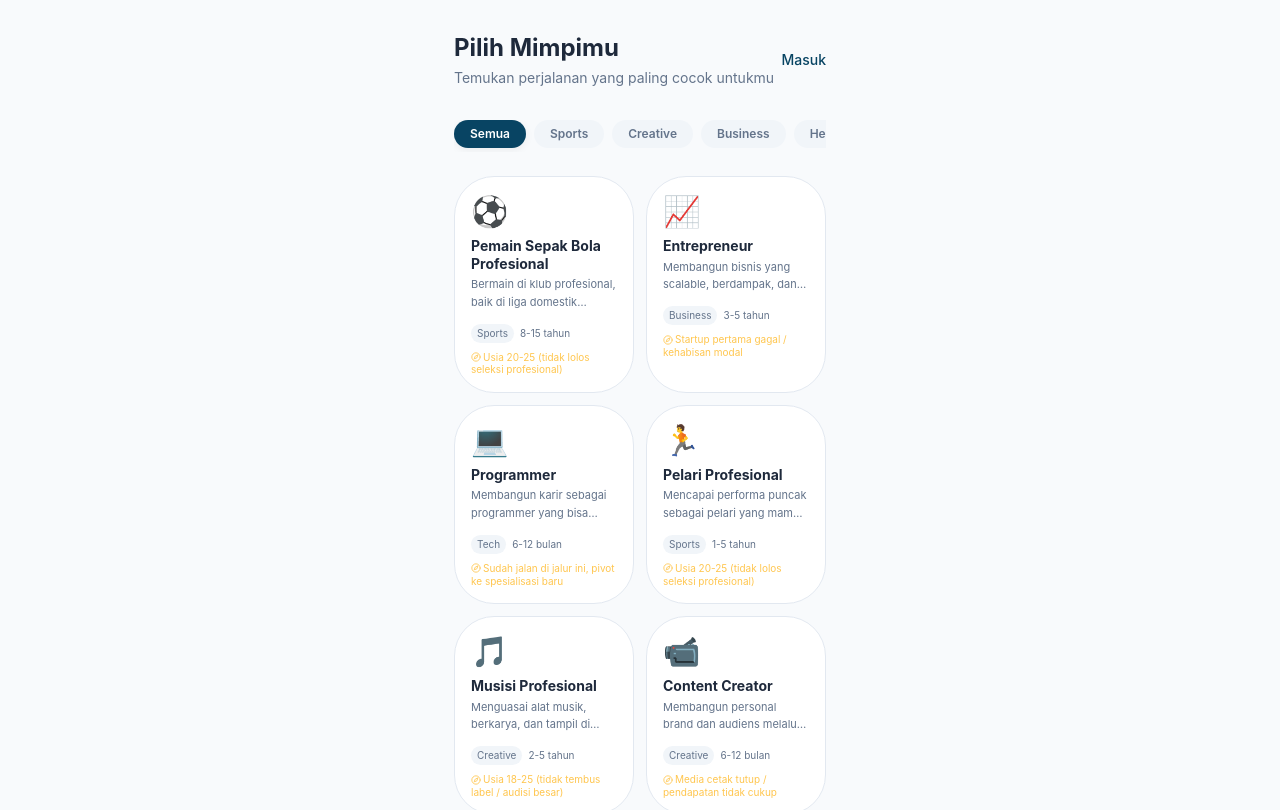
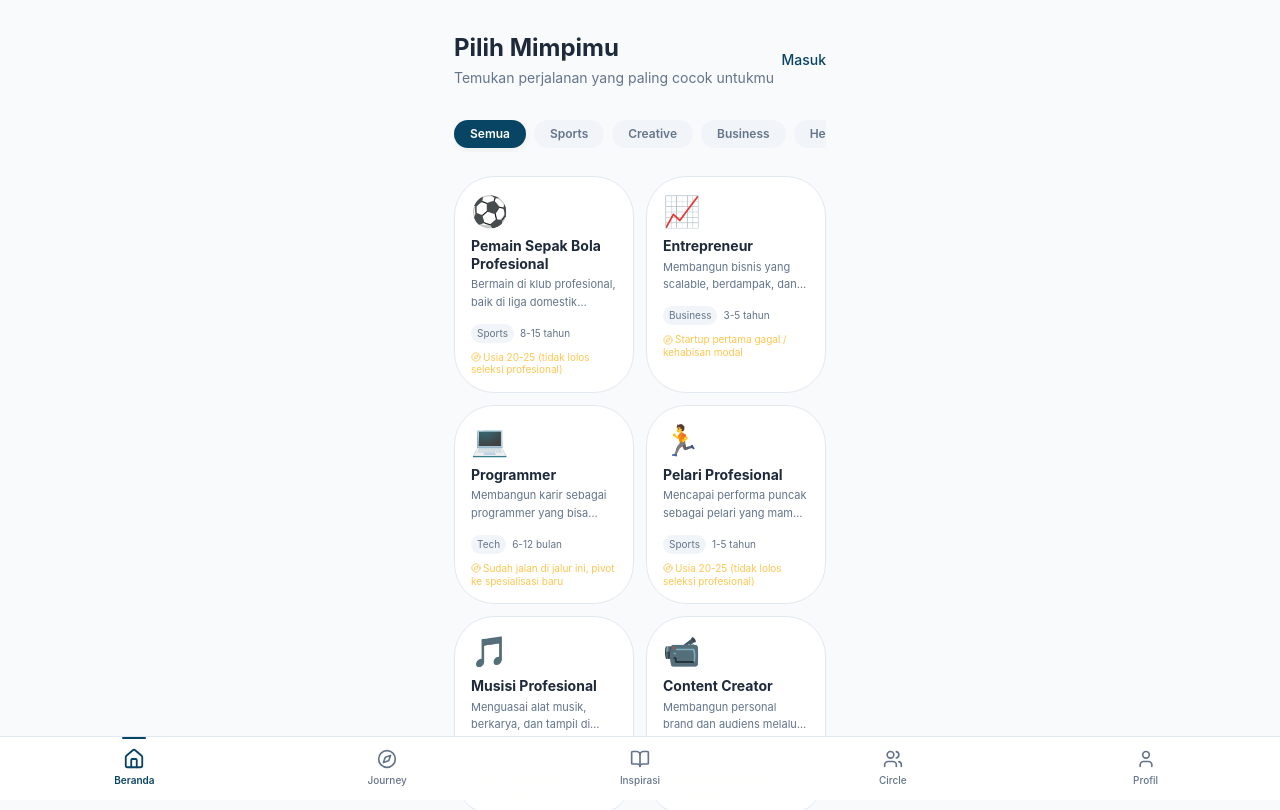
Before and after one commit to beautifio/beautifio, a Next.js app in the folder apps/web/: page / in a window 1280 px wide. Shown: the top 810 px of the page. Built offline with nearby package versions, Linux system fonts and the light colour scheme; no server answers.

Commit message:
fix: hide bottom nav on login/register pages instead of moving layout

```diff
--- a/apps/web/src/app/(app)/layout.tsx
+++ b/apps/web/src/app/(app)/layout.tsx
@@ -1,5 +1,3 @@
-import { NavWrapper } from "@/components/NavWrapper";
-
 export default function AppLayout({ children }: { children: React.ReactNode }) {
-  return <NavWrapper>{children}</NavWrapper>;
+  return <>{children}</>;
 }
--- a/apps/web/src/app/layout.tsx
+++ b/apps/web/src/app/layout.tsx
@@ -3,6 +3,8 @@ import { Poppins } from "next/font/google";
 import "./globals.css";
 import { Providers } from "@/providers";
 import { ErrorBoundary } from "@/components/ErrorBoundary";
+import { NavWrapper } from "@/components/NavWrapper";
+
 
 const poppins = Poppins({
   subsets: ["latin"],
@@ -24,7 +26,7 @@ export default function RootLayout({
       <body className={`${poppins.variable} font-sans antialiased`}>
         <ErrorBoundary>
           <Providers>
-            {children}
+            <NavWrapper>{children}</NavWrapper>
           </Providers>
         </ErrorBoundary>
       </body>
--- a/apps/web/src/components/NavWrapper.tsx
+++ b/apps/web/src/components/NavWrapper.tsx
@@ -23,14 +23,18 @@ export function NavWrapper({ children }: { children: React.ReactNode }) {
     return pathname === route || pathname.startsWith(route + "/");
   })?.id ?? "home";
 
+  const hideNav = pathname === "/login" || pathname === "/register" || pathname === "/forgot-password" || pathname.startsWith("/auth/");
+
   return (
-    <div className="min-h-screen bg-bg pb-20">
+    <div className={`min-h-screen bg-bg ${hideNav ? "" : "pb-20"}`}>
       {children}
-      <BottomNavigation
-        items={NAV_TABS}
-        activeTab={activeTab}
-        onTabChange={onTabChange}
-      />
+      {!hideNav && (
+        <BottomNavigation
+          items={NAV_TABS}
+          activeTab={activeTab}
+          onTabChange={onTabChange}
+        />
+      )}
     </div>
   );
 }
```
